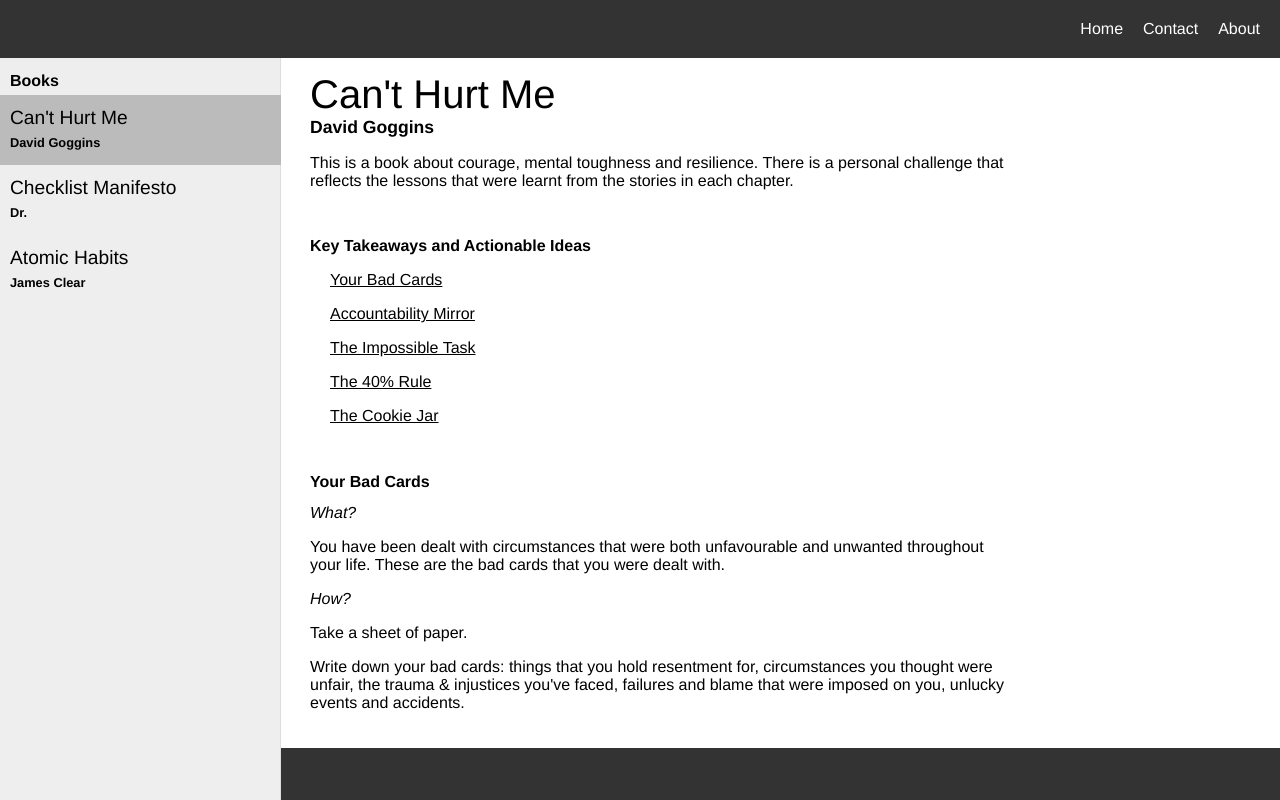
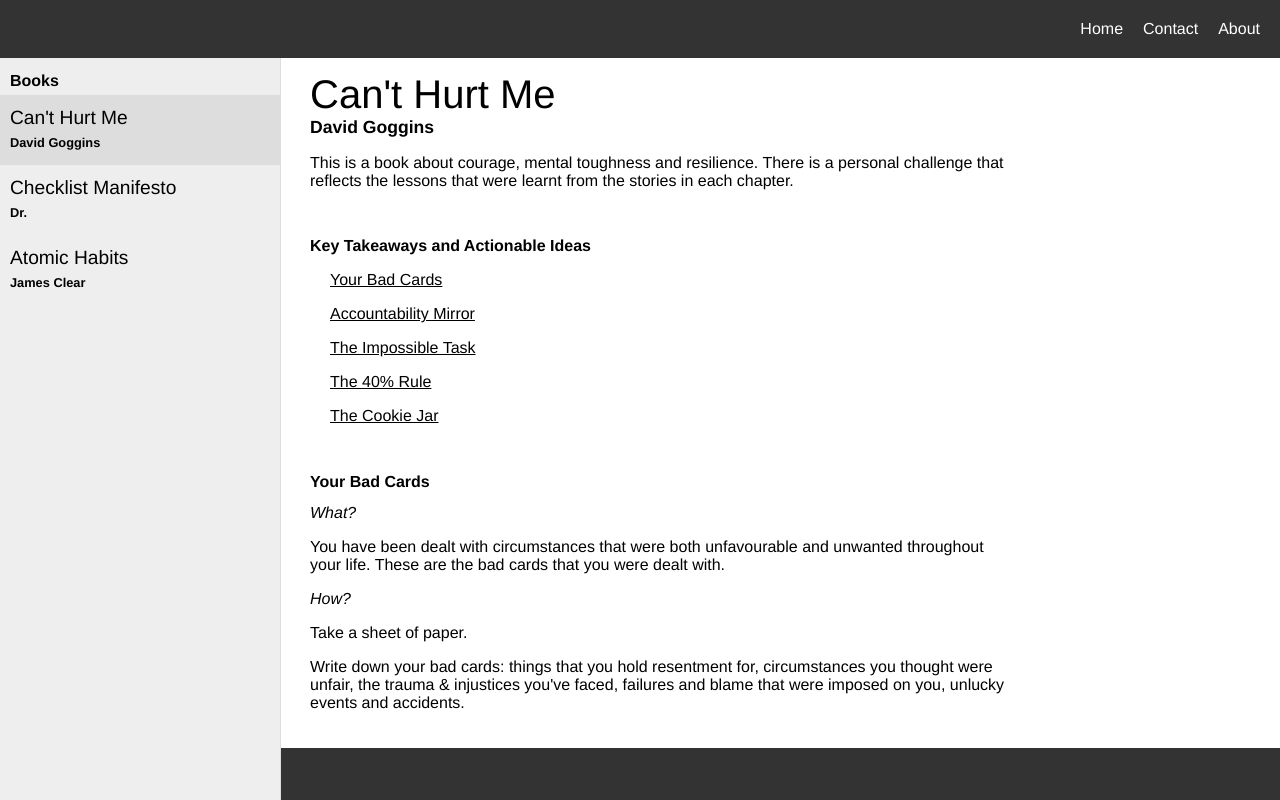
Before and after one commit to juancarlosoriano/project1, a React (Create React App) app: page / in a window 1280 px wide. In both pictures the pointer is over the item 140 px from the left and 130 px from the top of the page. Built offline with nearby package versions, Linux system fonts and the light colour scheme.

Commit message:
Added sidebar hover animation

```diff
--- a/src/App.scss
+++ b/src/App.scss
@@ -89,6 +89,9 @@
       &.sb-list-item--selected {
         background-color: #bbb;
       }
+      &:hover {
+        background-color: #ddd;
+      }
     }
   }
 }
```
